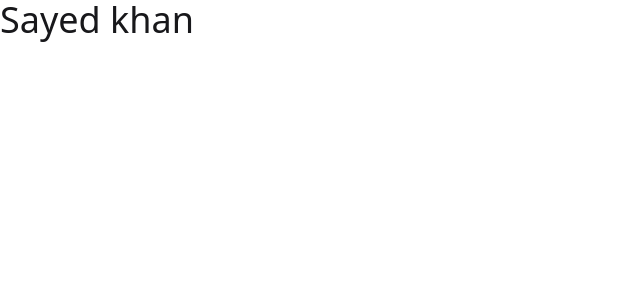
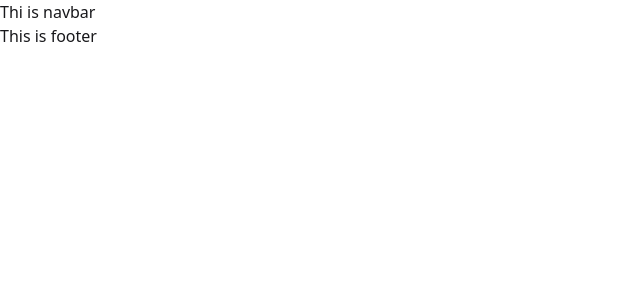
Before and after one commit to sayedkhan19/BookPoint-Client-side, a React (Vite) app: page / in a window 1280 px wide. Shown: the top 300 px of the page, without its empty margins (0-640 px from the left). Built offline with nearby package versions, Linux system fonts and the light colour scheme.

Commit message:
add errorPage

```diff
--- /dev/null
+++ b/src/components/ErrorElement/NotFound.jsx
@@ -0,0 +1,45 @@
+import React from 'react';
+import { Link } from 'react-router';
+
+
+const NotFound = () => {
+    return (
+    <div className="min-h-screen flex items-center justify-center bg-gradient-to-br from-amber-50 via-white to-amber-100 px-4">
+      <div className="max-w-xl w-full text-center">
+
+        {/* Error Code */}
+        <h1 className="text-[100px] sm:text-[140px] font-extrabold text-amber-500 drop-shadow-lg">
+          404
+        </h1>
+
+        {/* Message */}
+        <h2 className="text-2xl sm:text-3xl font-bold text-gray-800 mb-3">
+          Page Not Found 📚
+        </h2>
+
+        <p className="text-gray-600 text-base sm:text-lg mb-6">
+          Oops! The page you are looking for doesn’t exist or the book has been
+          moved to another shelf.
+        </p>
+
+        {/* Button */}
+        <Link
+          to="/"
+          className="inline-block px-6 py-3 rounded-full bg-amber-500 text-white font-semibold text-sm sm:text-base hover:bg-amber-600 transition duration-300 shadow-md"
+        >
+          📖 Back to Home
+        </Link>
+
+        {/* Decorative Book Icons */}
+        <div className="mt-10 flex justify-center gap-4 text-4xl opacity-70">
+          <span>📕</span>
+          <span>📗</span>
+          <span>📘</span>
+        </div>
+      </div>
+    </div>
+  );
+};
+
+
+export default NotFound;
--- /dev/null
+++ b/src/components/Home/Footer.jsx
@@ -0,0 +1,11 @@
+import React from 'react';
+
+const Footer = () => {
+    return (
+        <div>
+            This is footer
+        </div>
+    );
+};
+
+export default Footer;
--- /dev/null
+++ b/src/components/Home/NavBar.jsx
@@ -0,0 +1,11 @@
+import React from 'react';
+
+const NavBar = () => {
+    return (
+        <div>
+            Thi is navbar
+        </div>
+    );
+};
+
+export default NavBar;
--- a/src/components/Root/Root.jsx
+++ b/src/components/Root/Root.jsx
@@ -1,9 +1,18 @@
 import React from 'react';
+import NavBar from '../Home/NavBar';
+import Footer from '../Home/Footer';
+import { Outlet } from 'react-router';
 
 const Root = () => {
     return (
         <div>
-            <h1 className='text-4xl'>Sayed khan</h1>
+            <NavBar></NavBar>
+
+            <main>
+                <Outlet></Outlet>
+            </main>
+
+            <Footer></Footer>
         </div>
     );
 };
--- a/src/components/routes/Routes.jsx
+++ b/src/components/routes/Routes.jsx
@@ -1,12 +1,14 @@
 import { createBrowserRouter } from "react-router";
 import Home from "../Home/Home";
 import Root from "../Root/Root";
+import NotFound from "../ErrorElement/NotFound";
 
 
 export const router = createBrowserRouter([
   {
     path: "/",
     Component: Root,
+    errorElement: <NotFound></NotFound>,
     children: [
         {
             index: true,
```
